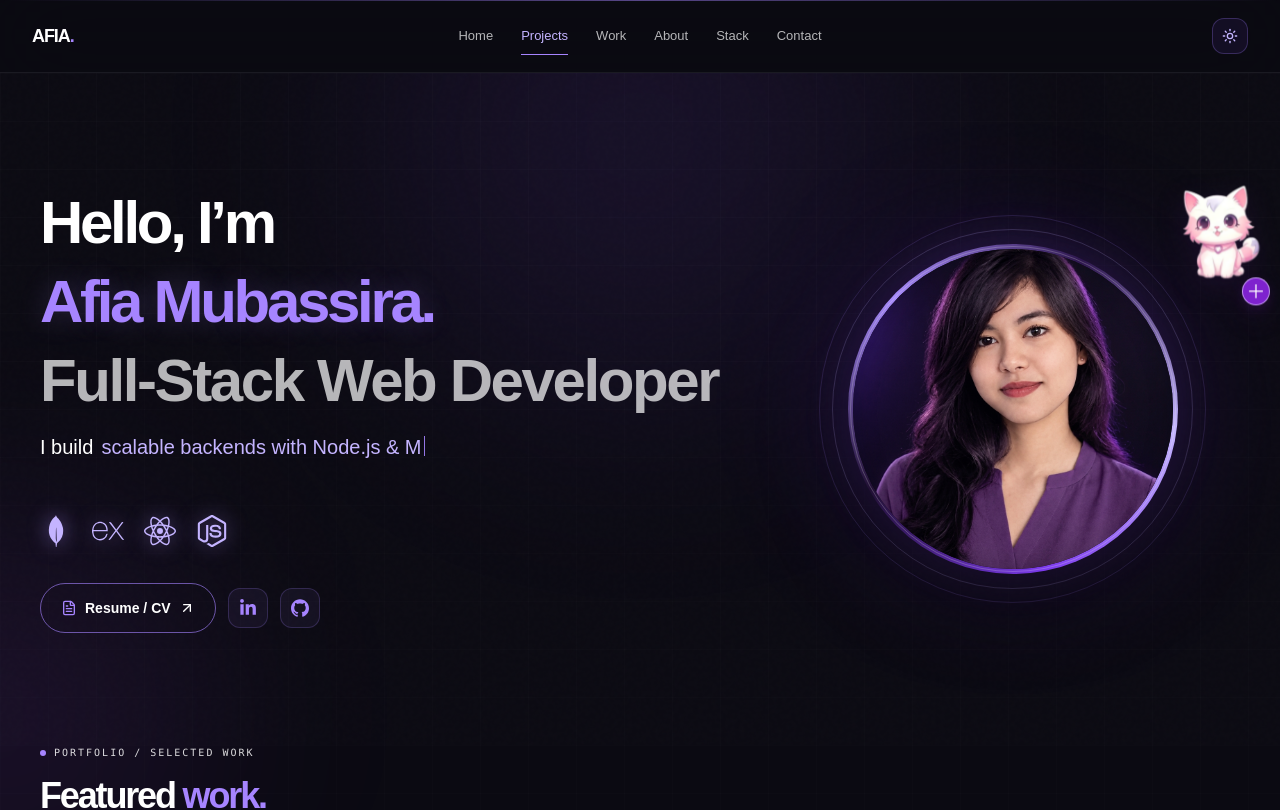
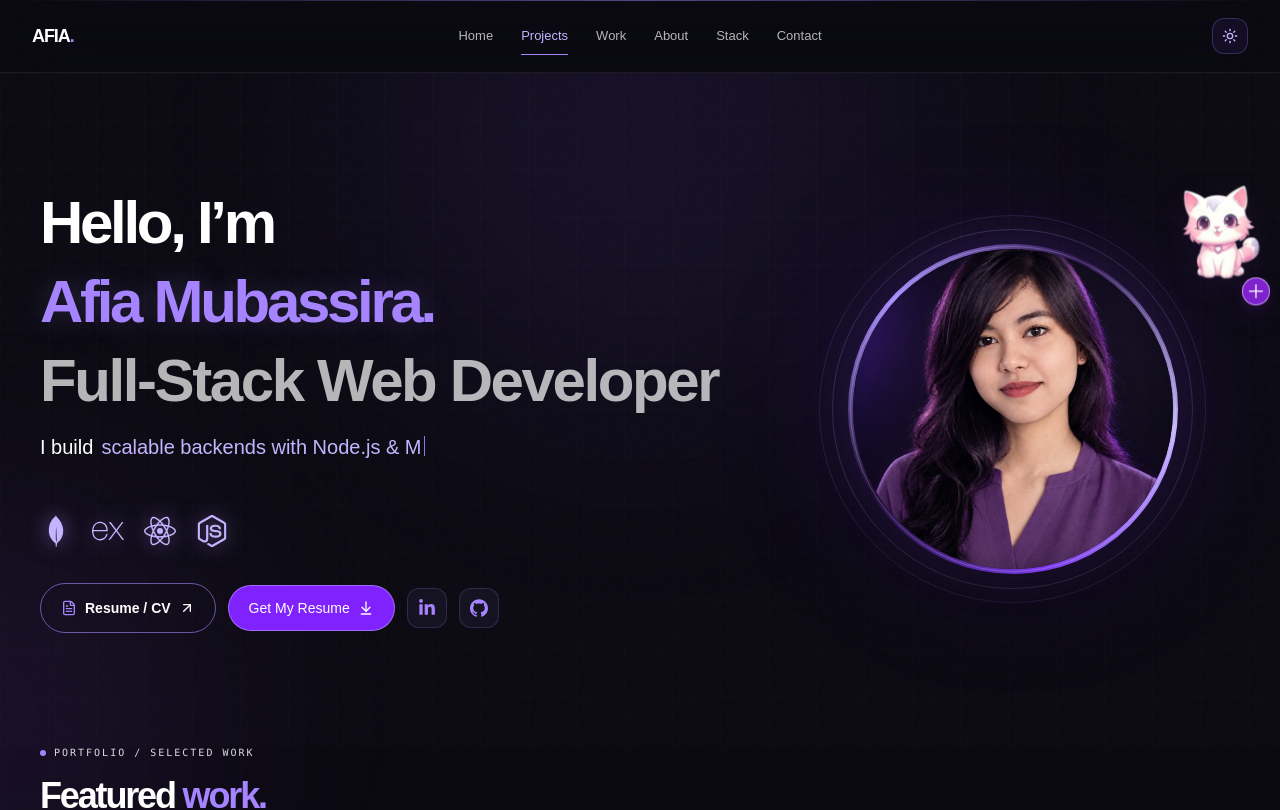
Before and after one commit to afiaafia/afia-portfolio, a Next.js app: page / in a window 1280 px wide. Shown: the top 810 px of the page. Built offline with nearby package versions, Linux system fonts and the light colour scheme.

Commit message:
fix: update resume button and Tailwind classes

```diff
--- a/src/app/(site)/page.tsx
+++ b/src/app/(site)/page.tsx
@@ -1,10 +1,7 @@
 import { SiMongodb, SiExpress, SiReact, SiNodedotjs } from "react-icons/si";
 import Link from "next/link";
 import Image from "next/image";
-import {
-  ArrowUpRight,
-  FileText,
-} from "lucide-react";
+import { ArrowDownToLine, ArrowUpRight, FileText } from "lucide-react";
 import { SiGithub } from "react-icons/si";
 
 import { FaLinkedinIn } from "react-icons/fa6";
@@ -63,7 +60,7 @@ export default function HomePage() {
       <section className="noise relative mx-auto max-w-350 px-4 pb-20 pt-16 sm:px-6 sm:pt-24 lg:px-10 lg:pb-28 lg:pt-28">
         <div className="grid items-center gap-14 lg:grid-cols-[1.2fr_0.8fr] lg:gap-16">
           <div>
-<div className="mb-5">
+            <div className="mb-5">
               <h1 className="display-heading text-3xl font-bold leading-tight tracking-[-0.04em] text-white sm:text-5xl lg:text-6xl">
                 Hello, I’m
                 <span className="mt-1 block text-violet-400 [text-shadow:0_0_28px_rgba(167,139,250,0.22)]">
@@ -81,10 +78,22 @@ export default function HomePage() {
               className="mt-7 flex items-center gap-5 text-violet-300"
               aria-label="MERN stack: MongoDB, Express.js, React, Node.js"
             >
-              <SiMongodb className="size-7 drop-shadow-[0_0_10px_rgba(167,139,250,0.55)] sm:size-8" aria-hidden="true" />
-              <SiExpress className="size-7 drop-shadow-[0_0_10px_rgba(167,139,250,0.55)] sm:size-8" aria-hidden="true" />
-              <SiReact className="size-7 drop-shadow-[0_0_10px_rgba(167,139,250,0.55)] sm:size-8" aria-hidden="true" />
-              <SiNodedotjs className="size-7 drop-shadow-[0_0_10px_rgba(167,139,250,0.55)] sm:size-8" aria-hidden="true" />
+              <SiMongodb
+                className="size-7 drop-shadow-[0_0_10px_rgba(167,139,250,0.55)] sm:size-8"
+                aria-hidden="true"
+              />
+              <SiExpress
+                className="size-7 drop-shadow-[0_0_10px_rgba(167,139,250,0.55)] sm:size-8"
+                aria-hidden="true"
+              />
+              <SiReact
+                className="size-7 drop-shadow-[0_0_10px_rgba(167,139,250,0.55)] sm:size-8"
+                aria-hidden="true"
+              />
+              <SiNodedotjs
+                className="size-7 drop-shadow-[0_0_10px_rgba(167,139,250,0.55)] sm:size-8"
+                aria-hidden="true"
+              />
             </div>
 
             <div className="mt-9 flex flex-wrap items-center gap-3">
@@ -92,10 +101,25 @@ export default function HomePage() {
                 href="/resume"
                 className="group inline-flex items-center gap-2 rounded-full border border-violet-400/60 bg-transparent px-5 py-3.5 text-sm font-semibold text-white transition-all duration-300 hover:-translate-y-0.5 hover:border-violet-300 hover:bg-violet-400/4 hover:shadow-[0_0_28px_rgba(139,92,246,0.35)] focus-visible:outline-none focus-visible:ring-2 focus-visible:ring-violet-400/70"
               >
-                <FileText className="size-4 text-violet-400" aria-hidden="true" />
+                <FileText
+                  className="size-4 text-violet-400"
+                  aria-hidden="true"
+                />
                 Resume / CV
                 <ArrowUpRight className="size-4 transition-transform group-hover:translate-x-0.5 group-hover:-translate-y-0.5" />
               </Link>
+
+              <a
+                href="/resume.pdf"
+                download="Afia-A-Resume.pdf"
+                className="group inline-flex items-center gap-2 rounded-full border border-violet-300/50 bg-violet-600 px-5 py-3 text-sm font-medium text-white transition-all duration-200 hover:-translate-y-0.5 hover:border-violet-200 hover:bg-violet-500 hover:shadow-[0_0_22px_rgba(139,92,246,0.22)]"
+              >
+                Get My Resume
+                <ArrowDownToLine
+                  className="size-4 transition-transform group-hover:translate-y-0.5"
+                  aria-hidden="true"
+                />
+              </a>
 
               <Link
                 href="https://linkedin.com/in/afia-afia"
--- a/src/components/hero/hero-actions.tsx
+++ b/src/components/hero/hero-actions.tsx
@@ -1,5 +1,5 @@
 import Link from "next/link"
-import { ArrowUpRight } from "lucide-react"
+import { ArrowDownToLine, ArrowUpRight, FileText } from "lucide-react"
 
 import { siteConfig } from "@/config/site"
 
@@ -7,22 +7,30 @@ export function HeroActions() {
   return (
     <div className="mt-8 flex flex-wrap items-center gap-3">
       <Link
-        href="/work"
+        href="/resume"
         className="group inline-flex items-center gap-2 rounded-full bg-[#ccff00] px-5 py-3 text-sm font-semibold text-black transition-all duration-200 hover:-translate-y-0.5 hover:shadow-[0_12px_30px_rgba(204,255,0,0.12)]"
       >
-        Explore work
-
+        <FileText className="size-4" />
+        View Resume
         <ArrowUpRight className="size-4 transition-transform duration-200 group-hover:-translate-y-0.5 group-hover:translate-x-0.5" />
       </Link>
+
+      <a
+        href="/resume.pdf"
+        download="Afia-A-Resume.pdf"
+        className="group inline-flex items-center gap-2 rounded-full border border-[#ccff00]/50 bg-[#0B0B0B] px-5 py-3 text-sm font-medium text-[#ccff00] transition-all duration-200 hover:-translate-y-0.5 hover:border-[#ccff00] hover:shadow-[0_0_22px_rgba(204,255,0,0.18)]"
+      >
+        Get My Resume
+        <ArrowDownToLine className="size-4 transition-transform duration-200 group-hover:translate-y-0.5" />
+      </a>
 
       <Link
         href={siteConfig.github}
         target="_blank"
         rel="noreferrer"
-        className="group inline-flex items-center gap-2 rounded-full border border-white/10 bg-white/2.5 px-5 py-3 text-sm font-medium text-white/90 transition-all duration-200 hover:border-white/20 hover:bg-white/4 hover:text-white"
+        className="group inline-flex items-center gap-2 rounded-full border border-white/10 bg-white/2.5 px-5 py-3 text-sm font-medium text-white/90 transition-all duration-200 hover:-translate-y-0.5 hover:border-white/20 hover:bg-white/4 hover:text-white"
       >
         GitHub
-
         <ArrowUpRight className="size-4 transition-transform duration-200 group-hover:-translate-y-0.5 group-hover:translate-x-0.5" />
       </Link>
     </div>
```
